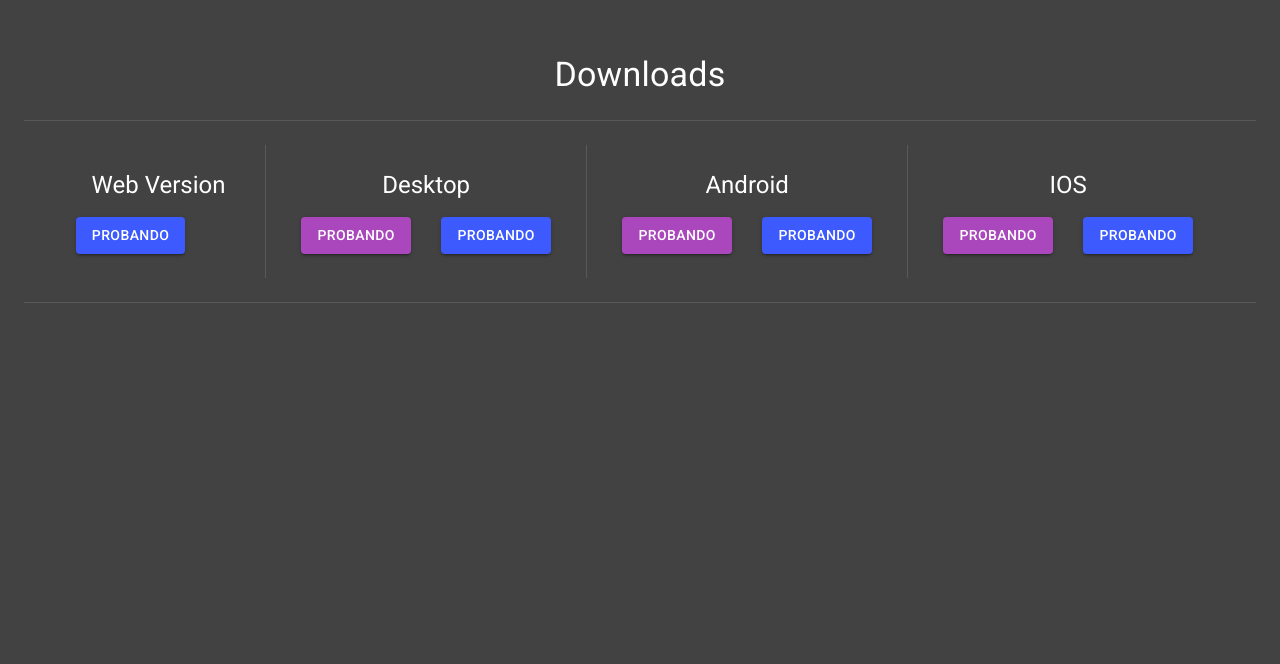
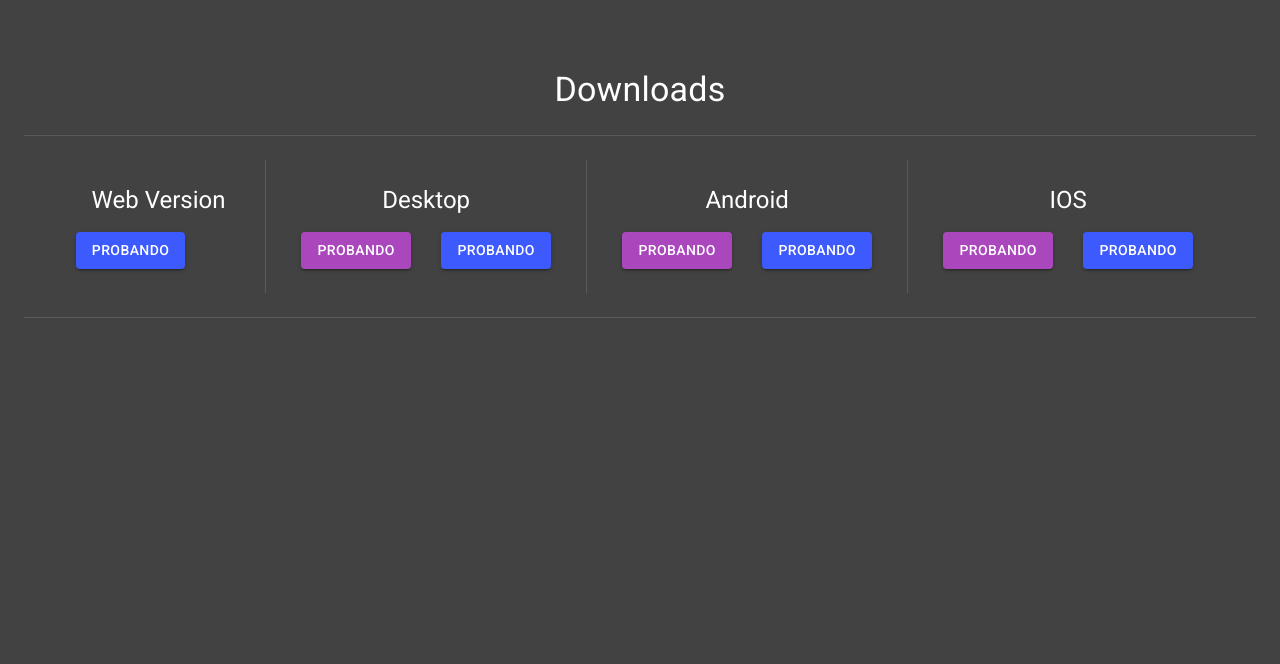
Before and after one commit to TheMrCorvy/Desktop-Frontend, a React (Create React App) app: page / in a window 1280 px wide. Shown: the part 776-1440 px from the top of the page. Built offline with nearby package versions, Linux system fonts and the light colour scheme.

Commit message:
changed the padding top to 45 px

```diff
--- a/src/components/Sections/Downloads/index.tsx
+++ b/src/components/Sections/Downloads/index.tsx
@@ -28,7 +28,7 @@ const Downloads: FC = () => {
 		<Container maxWidth="lg" style={{ textAlign: "center" }} id="downloads-section">
 			<Grid
 				container
-				style={{ paddingTop: 30, paddingBottom: 500 }}
+				style={{ paddingTop: 45, paddingBottom: 500 }}
 				justify="center"
 				spacing={6}
 			>
```
